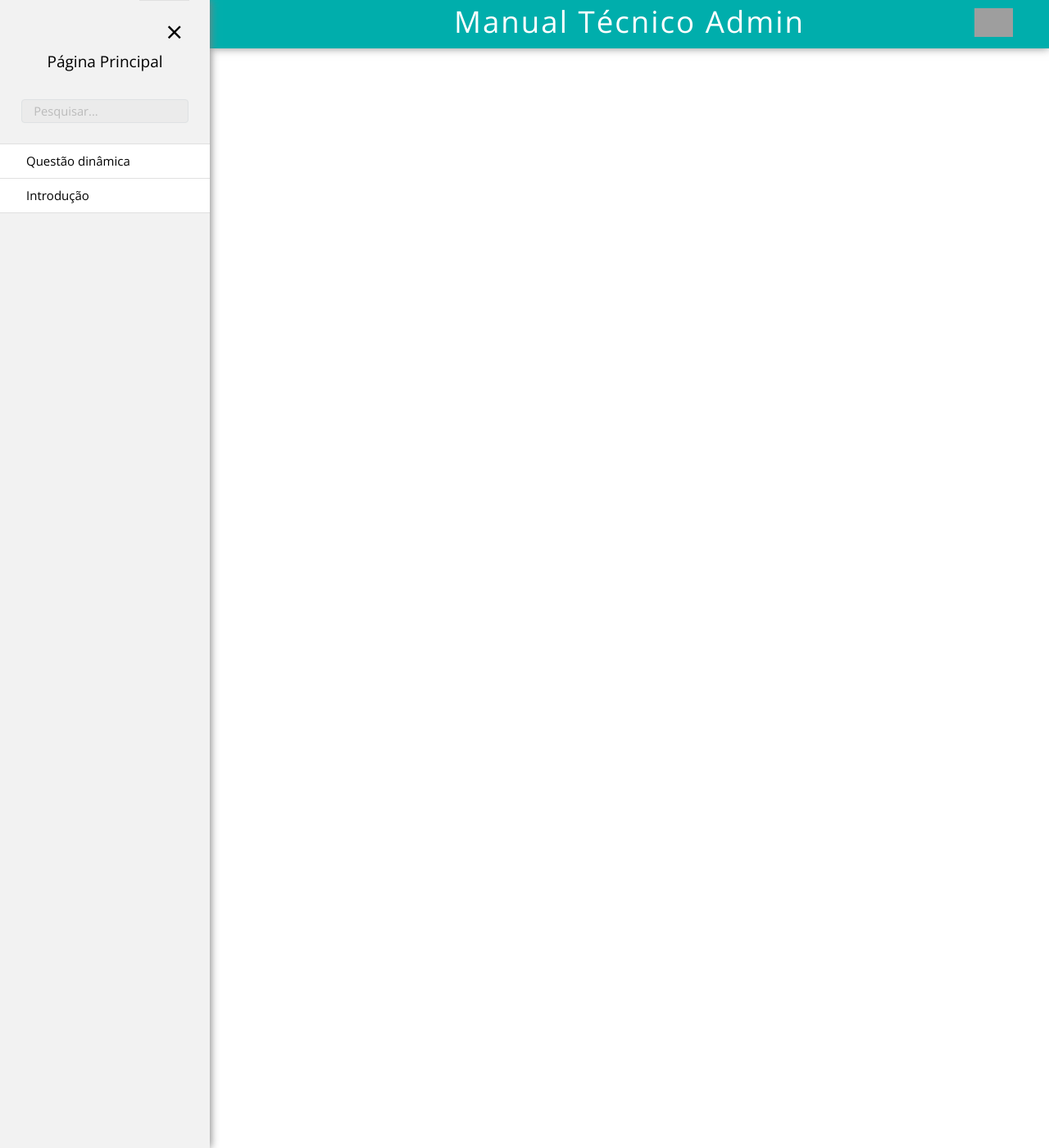
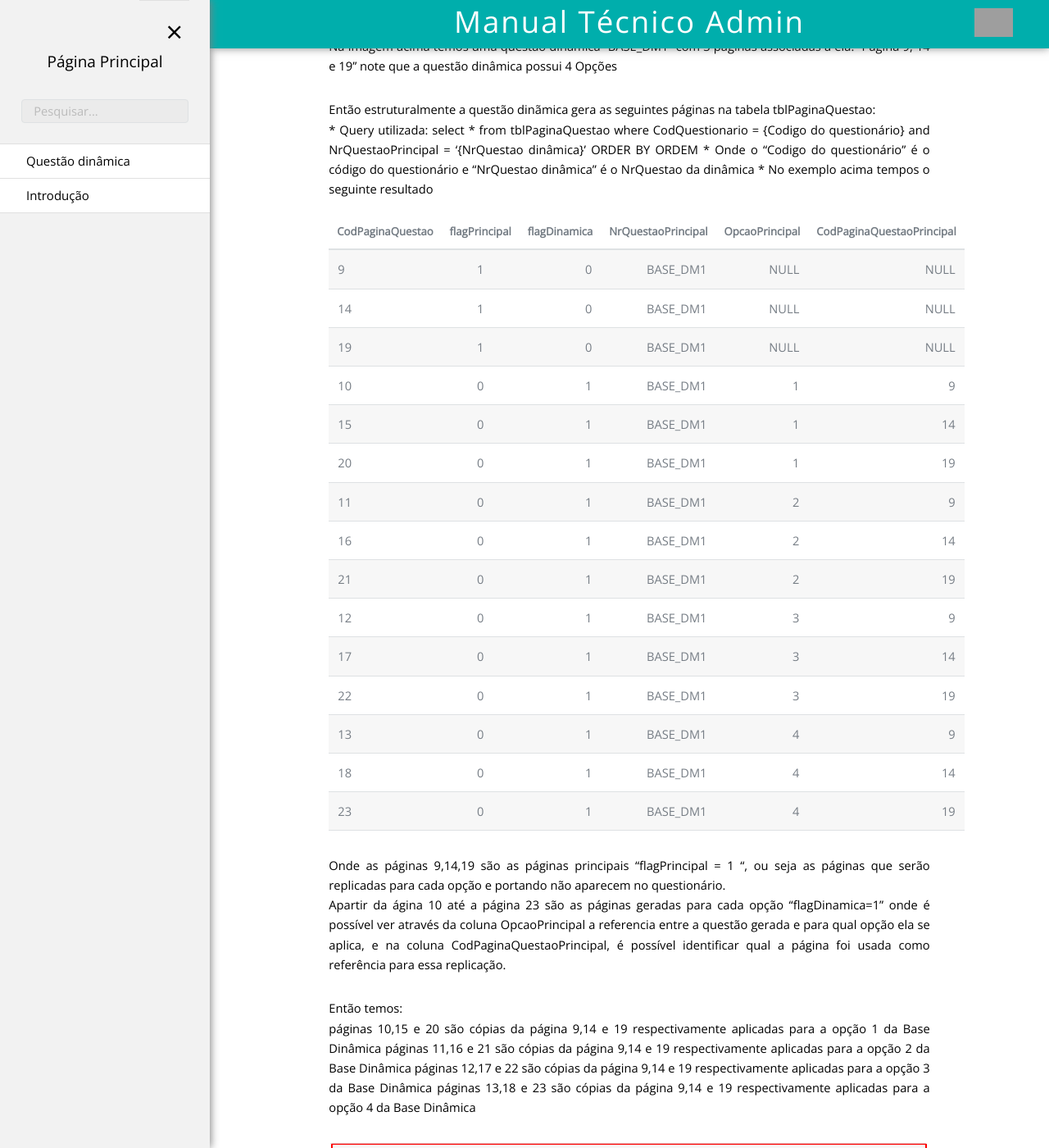
Before and after one commit to rogerio-figueiredo-hsr/hsrtechonline.github.io, a Jekyll site: the page built from _posts/2019-10-03-questao-dinamica.md, in a window 1280 px wide and 1400 px high, scrolled down 764 px. Shown: the whole window at 82% size. Built offline with Jekyll 4.4.1, drawn with Linux system fonts in a browser that asks for light colours; grey boxes are pictures that could not be loaded.

Commit message:
documetnacao questao dinamica

```diff
--- a/_posts/2019-10-03-questao-dinamica.md
+++ b/_posts/2019-10-03-questao-dinamica.md
@@ -10,5 +10,46 @@ pasta: "Questionario"
 A questão dinâmica permite que um conjuto de Páginas/Questões seja replicado para todas as opções cadastratadas nesta questão.
 
 ---
-# Estrutura
+# Exemplo
 ---
+![Imagem de apoio 1]({{ "/assets/img/QuestaoDinamica1.png" | prepend: site.baseurl }})
+
+Na imagem acima temos uma questão dinâmica "BASE_DM1" com 3 páginas associadas a ela: "Página 9, 14 e 19" note que a questão dinâmica possui  4 Opções
+
+Então estruturalmente a questão dinãmica gera as seguintes páginas na tabela tblPaginaQuestao:
+    * Query utilizada: select * from tblPaginaQuestao where CodQuestionario = \{Codigo do questionário\} and NrQuestaoPrincipal = '{NrQuestao dinâmica}' ORDER BY ORDEM
+    * Onde o "Codigo do questionário" é o código do questionário e "NrQuestao dinâmica" é o NrQuestao da dinâmica
+    * No exemplo acima tempos o seguinte resultado
+
+
+| CodPaginaQuestao|flagPrincipal|flagDinamica|NrQuestaoPrincipal|OpcaoPrincipal|CodPaginaQuestaoPrincipal|
+|-----------------|:-----------:|-----------:|-----------------:|-------------:|------------------------:|
+|9	              |1	        |0	         |BASE_DM1	        |NULL	       |NULL                     |
+|14	              |1	        |0	         |BASE_DM1	        |NULL	       |NULL                     |
+|19	              |1	        |0	         |BASE_DM1	        |NULL	       |NULL                     |
+|10	              |0	        |1	         |BASE_DM1	        |1	           |9	                     |
+|15	              |0	        |1	         |BASE_DM1	        |1	           |14	                     |
+|20	              |0	        |1	         |BASE_DM1	        |1	           |19	                     |
+|11	              |0	        |1	         |BASE_DM1	        |2	           |9	                     |
+|16	              |0	        |1	         |BASE_DM1	        |2	           |14	                     |
+|21	              |0	        |1	         |BASE_DM1	        |2	           |19	                     |
+|12	              |0	        |1	         |BASE_DM1	        |3	           |9	                     |
+|17	              |0	        |1	         |BASE_DM1	        |3	           |14	                     |
+|22	              |0	        |1	         |BASE_DM1	        |3	           |19	                     |
+|13	              |0	        |1	         |BASE_DM1	        |4	           |9	                     |
+|18	              |0	        |1	         |BASE_DM1	        |4	           |14	                     |
+|23	              |0	        |1	         |BASE_DM1	        |4	           |19	                     |
+
+
+
+Onde as páginas 9,14,19 são as páginas principais "flagPrincipal = 1 ", ou seja as páginas que serão replicadas para cada opção e portando não aparecem no questionário.
+Apartir da ágina 10 até a página 23 são as páginas geradas para cada opção "flagDinamica=1" onde é possível ver através da coluna OpcaoPrincipal a referencia entre a questão gerada e para qual
+opção ela se aplica, e na coluna CodPaginaQuestaoPrincipal, é possível identificar qual a página foi usada como referência para essa replicação.
+
+Então temos:
+páginas 10,15 e 20 são cópias da página 9,14 e 19 respectivamente aplicadas para a opção 1 da Base Dinâmica
+páginas 11,16 e 21 são cópias da página 9,14 e 19 respectivamente aplicadas para a opção 2 da Base Dinâmica
+páginas 12,17 e 22 são cópias da página 9,14 e 19 respectivamente aplicadas para a opção 3 da Base Dinâmica
+páginas 13,18 e 23 são cópias da página 9,14 e 19 respectivamente aplicadas para a opção 4 da Base Dinâmica
+
+![Imagem de apoio 1]({{ "/assets/img/QuestaoDinamica2.png" | prepend: site.baseurl }})
```
Also changed, not shown: Gemfile.lock, assets/img/QuestaoDinamica1.png (added), assets/img/QuestaoDinamica2.png (added).
